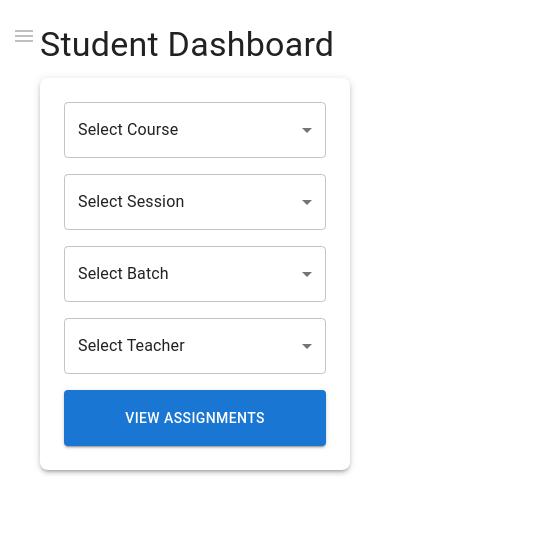
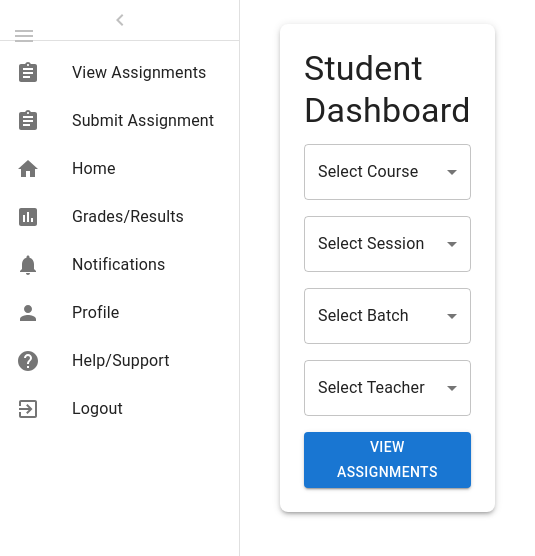
Before and after one commit to MusadiqueMuslim1997/hackhathon-repo, a React (Create React App) app: page / in a window 390 px wide. Shown: the top 556 px of the page, 535 px wide, since content can reach past the window. Built offline with nearby package versions, Linux system fonts and the light colour scheme.

Commit message:
add link

```diff
--- a/src/App.js
+++ b/src/App.js
@@ -1,6 +1,6 @@
 import React from 'react';
 import StudentDashboard from './pages/StudentDashboard';
-import MainAssignment from './pages/MainAssignment';
+
 
 const App = () => {
   return (
--- a/src/pages/SideBar.jsx
+++ b/src/pages/SideBar.jsx
@@ -1,45 +1,35 @@
 import React from 'react';
 import {
-  Drawer, List, ListItem, ListItemIcon, ListItemText, IconButton, Divider, Box
+  Drawer, List, ListItem, ListItemIcon, ListItemText, Divider, IconButton
 } from '@mui/material';
 import {
-  Assignment, Home, Assessment, Notifications, Person, Help, ExitToApp, Menu, ChevronLeft
+  Home, Assignment, Assessment, Notifications, Person, Help, ExitToApp, ChevronLeft
 } from '@mui/icons-material';
-import { useTheme, useMediaQuery } from '@mui/material';
 
-export default function SideBar({ drawerOpen, toggleDrawer, setSelectedSection }) {
-  const theme = useTheme();
-  const isMobile = useMediaQuery(theme.breakpoints.down('sm'));
-
+export default function Sidebar({ drawerOpen, toggleDrawer, setSelectedSection }) {
   return (
     <Drawer
-      variant={isMobile ? 'temporary' : 'permanent'}
+      variant="permanent"
       open={drawerOpen}
-      onClose={toggleDrawer}
       sx={{
         width: 240,
         flexShrink: 0,
         [`& .MuiDrawer-paper`]: {
           width: 240,
           boxSizing: 'border-box',
-          display: isMobile ? (drawerOpen ? 'block' : 'none') : 'block',
         },
       }}
     >
-      <Box sx={{ display: 'flex', alignItems: 'center', justifyContent: 'flex-end', padding: 1 }}>
-        {isMobile && (
-          <IconButton onClick={toggleDrawer} sx={{ color: 'silver' }}>
-            <ChevronLeft />
-          </IconButton>
-        )}
-      </Box>
+      <IconButton onClick={toggleDrawer} sx={{ color: 'silver' }}>
+        <ChevronLeft />
+      </IconButton>
       <Divider />
       <List>
-        <ListItem button onClick={() => setSelectedSection('assignment-preview')}>
+        <ListItem button onClick={() => setSelectedSection('view-assignments')}>
           <ListItemIcon>
             <Assignment />
           </ListItemIcon>
-          <ListItemText primary="Assignment Preview" />
+          <ListItemText primary="View Assignments" />
         </ListItem>
         <ListItem button onClick={() => setSelectedSection('submit-assignment')}>
           <ListItemIcon>
@@ -47,37 +37,37 @@ export default function SideBar({ drawerOpen, toggleDrawer, setSelectedSection }
           </ListItemIcon>
           <ListItemText primary="Submit Assignment" />
         </ListItem>
-        <ListItem button onClick={() => setSelectedSection('home')}>
+        <ListItem button>
           <ListItemIcon>
             <Home />
           </ListItemIcon>
           <ListItemText primary="Home" />
         </ListItem>
-        <ListItem button onClick={() => setSelectedSection('grades-results')}>
+        <ListItem button>
           <ListItemIcon>
             <Assessment />
           </ListItemIcon>
           <ListItemText primary="Grades/Results" />
         </ListItem>
-        <ListItem button onClick={() => setSelectedSection('notifications')}>
+        <ListItem button>
           <ListItemIcon>
             <Notifications />
           </ListItemIcon>
           <ListItemText primary="Notifications" />
         </ListItem>
-        <ListItem button onClick={() => setSelectedSection('profile')}>
+        <ListItem button>
           <ListItemIcon>
             <Person />
           </ListItemIcon>
           <ListItemText primary="Profile" />
         </ListItem>
-        <ListItem button onClick={() => setSelectedSection('help-support')}>
+        <ListItem button>
           <ListItemIcon>
             <Help />
           </ListItemIcon>
           <ListItemText primary="Help/Support" />
         </ListItem>
-        <ListItem button onClick={() => setSelectedSection('logout')}>
+        <ListItem button>
           <ListItemIcon>
             <ExitToApp />
           </ListItemIcon>
--- /dev/null
+++ b/src/pages/StudentDashboard.css
@@ -0,0 +1,22 @@
+*{
+    margin: 0px;
+    padding: 0px;
+    box-sizing: border-box;
+}
+
+.boxes{
+    width: 100%;
+    padding: 10px;
+    display: flex;
+    align-items: center;
+    justify-content: center;
+    flex-wrap: wrap;
+    gap: 20px;
+    box-shadow: rgba(0, 0, 0, 0.16) 0px 1px 4px;
+}
+.selectCpurse{
+    width: 100%;
+}
+.selectBatch{
+    width: 100%;
+}
--- a/src/pages/StudentDashboard.jsx
+++ b/src/pages/StudentDashboard.jsx
@@ -4,7 +4,8 @@ import {
 } from '@mui/material';
 import { Menu } from '@mui/icons-material';
 import Sidebar from './SideBar';
-
+import AssignmentPreview from './AssignmentPreview'; // Import the AssignmentPreview component
+import SubmitAssignment from '../SubmitAssignment'; // Import the SubmitAssignment component
 
 export default function StudentDashboard() {
   const [drawerOpen, setDrawerOpen] = useState(false);
@@ -12,6 +13,8 @@ export default function StudentDashboard() {
   const [selectedSession, setSelectedSession] = useState('');
   const [selectedBatch, setSelectedBatch] = useState('');
   const [selectedTeacher, setSelectedTeacher] = useState('');
+  const [selectedSection, setSelectedSection] = useState(''); // Track current section
+  const [deadline, setDeadline] = useState('2024-08-01'); // Example deadline date
 
   const toggleDrawer = () => {
     setDrawerOpen(prev => !prev);
@@ -21,10 +24,108 @@ export default function StudentDashboard() {
     setter(event.target.value);
   };
 
+  const renderContent = () => {
+    switch (selectedSection) {
+      case 'view-assignments':
+        return (
+          <AssignmentPreview
+            onAddAssignment={() => setSelectedSection('submit-assignment')}
+            deadline={deadline} // Passing deadline as prop to AssignmentPreview
+          />
+        );
+      case 'submit-assignment':
+        return <SubmitAssignment deadline={deadline} />;
+      default:
+        return (
+          <Box>
+            <Typography variant="h4" gutterBottom>
+              Student Dashboard
+            </Typography>
+            <Grid container spacing={2} alignItems="center">
+              <Grid container item xs={12} spacing={2}>
+                <Grid item xs={12} sm={6}>
+                  <Select
+                    value={selectedCourse}
+                    onChange={handleChange(setSelectedCourse)}
+                    displayEmpty
+                    inputProps={{ 'aria-label': 'Select Course' }}
+                    fullWidth
+                    sx={{ height: '56px' }}
+                  >
+                    <MenuItem value="" disabled>Select Course</MenuItem>
+                    <MenuItem value="course1">Course 1</MenuItem>
+                    <MenuItem value="course2">Course 2</MenuItem>
+                    <MenuItem value="course3">Course 3</MenuItem>
+                  </Select>
+                </Grid>
+                <Grid item xs={12} sm={6}>
+                  <Select
+                    value={selectedSession}
+                    onChange={handleChange(setSelectedSession)}
+                    displayEmpty
+                    inputProps={{ 'aria-label': 'Select Session' }}
+                    fullWidth
+                    sx={{ height: '56px' }}
+                  >
+                    <MenuItem value="" disabled>Select Session</MenuItem>
+                    <MenuItem value="session1">Session 1</MenuItem>
+                    <MenuItem value="session2">Session 2</MenuItem>
+                    <MenuItem value="session3">Session 3</MenuItem>
+                  </Select>
+                </Grid>
+              </Grid>
+              <Grid container item xs={12} spacing={2}>
+                <Grid item xs={12} sm={4}>
+                  <Select
+                    value={selectedBatch}
+                    onChange={handleChange(setSelectedBatch)}
+                    displayEmpty
+                    inputProps={{ 'aria-label': 'Select Batch' }}
+                    fullWidth
+                    sx={{ height: '56px' }}
+                  >
+                    <MenuItem value="" disabled>Select Batch</MenuItem>
+                    <MenuItem value="batch1">Batch 1</MenuItem>
+                    <MenuItem value="batch2">Batch 2</MenuItem>
+                    <MenuItem value="batch3">Batch 3</MenuItem>
+                  </Select>
+                </Grid>
+                <Grid item xs={12} sm={4}>
+                  <Select
+                    value={selectedTeacher}
+                    onChange={handleChange(setSelectedTeacher)}
+                    displayEmpty
+                    inputProps={{ 'aria-label': 'Select Teacher' }}
+                    fullWidth
+                    sx={{ height: '56px' }}
+                  >
+                    <MenuItem value="" disabled>Select Teacher</MenuItem>
+                    <MenuItem value="teacher1">Teacher 1</MenuItem>
+                    <MenuItem value="teacher2">Teacher 2</MenuItem>
+                    <MenuItem value="teacher3">Teacher 3</MenuItem>
+                  </Select>
+                </Grid>
+                <Grid item xs={12} sm={4} display="flex" alignItems="center" justifyContent="center">
+                  <Button
+                    variant="contained"
+                    color="primary"
+                    sx={{ height: '56px', py: 1.5 }}
+                    fullWidth
+                    onClick={() => setSelectedSection('view-assignments')} // Set section to view-assignments
+                  >
+                    View Assignments
+                  </Button>
+                </Grid>
+              </Grid>
+            </Grid>
+          </Box>
+        );
+    }
+  };
+
   return (
     <Box sx={{ display: 'flex' }}>
       <CssBaseline />
-      {/* IconButton for mobile to open sidebar */}
       <IconButton
         color="inherit"
         aria-label="open drawer"
@@ -34,102 +135,17 @@ export default function StudentDashboard() {
       >
         <Menu />
       </IconButton>
-      <Sidebar drawerOpen={drawerOpen} toggleDrawer={toggleDrawer} setSelectedSection={() => {}} />
+      <Sidebar drawerOpen={drawerOpen} toggleDrawer={toggleDrawer} setSelectedSection={setSelectedSection} />
       <Box component="main" sx={{ flexGrow: 1, bgcolor: 'background.default', p: 3 }}>
         <Container>
-          <Typography variant="h4" gutterBottom>
-            Student Dashboard
-          </Typography>
           <Box sx={{
-            boxShadow: 3, // Adjust shadow for different effects
-            borderRadius: 2, // Rounded corners
-            p: 3, // Padding inside the box
-            mb: 3, // Margin at the bottom
-            backgroundColor: 'background.paper' // Background color
+            boxShadow: 3,
+            borderRadius: 2,
+            p: 3,
+            mb: 3,
+            backgroundColor: 'background.paper'
           }}>
-            <Grid container spacing={2} alignItems="center">
-              {/* First line: Select Course and Select Session */}
-              <Grid container item xs={12} spacing={2}>
-                <Grid item xs={12} sm={6}>
-                  <Select
-                    value={selectedCourse}
-                    onChange={handleChange(setSelectedCourse)}
-                    displayEmpty
-                    inputProps={{ 'aria-label': 'Select Course' }}
-                    fullWidth
-                    sx={{ height: '56px' }} // Consistent height
-                  >
-                    <MenuItem value="" disabled>Select Course</MenuItem>
-                    <MenuItem value="course1">Course 1</MenuItem>
-                    <MenuItem value="course2">Course 2</MenuItem>
-                    <MenuItem value="course3">Course 3</MenuItem>
-                    {/* Add more courses as needed */}
-                  </Select>
-                </Grid>
-                <Grid item xs={12} sm={6}>
-                  <Select
-                    value={selectedSession}
-                    onChange={handleChange(setSelectedSession)}
-                    displayEmpty
-                    inputProps={{ 'aria-label': 'Select Session' }}
-                    fullWidth
-                    sx={{ height: '56px' }} // Consistent height
-                  >
-                    <MenuItem value="" disabled>Select Session</MenuItem>
-                    <MenuItem value="session1">Session 1</MenuItem>
-                    <MenuItem value="session2">Session 2</MenuItem>
-                    <MenuItem value="session3">Session 3</MenuItem>
-                    {/* Add more sessions as needed */}
-                  </Select>
-                </Grid>
-              </Grid>
-
-              {/* Second line: Select Batch, Select Teacher, and View Assignments */}
-              <Grid container item xs={12} spacing={2}>
-                <Grid item xs={12} sm={4}>
-                  <Select
-                    value={selectedBatch}
-                    onChange={handleChange(setSelectedBatch)}
-                    displayEmpty
-                    inputProps={{ 'aria-label': 'Select Batch' }}
-                    fullWidth
-                    sx={{ height: '56px' }} // Consistent height
-                  >
-                    <MenuItem value="" disabled>Select Batch</MenuItem>
-                    <MenuItem value="batch1">Batch 1</MenuItem>
-                    <MenuItem value="batch2">Batch 2</MenuItem>
-                    <MenuItem value="batch3">Batch 3</MenuItem>
-                    {/* Add more batches as needed */}
-                  </Select>
-                </Grid>
-                <Grid item xs={12} sm={4}>
-                  <Select
-                    value={selectedTeacher}
-                    onChange={handleChange(setSelectedTeacher)}
-                    displayEmpty
-                    inputProps={{ 'aria-label': 'Select Teacher' }}
-                    fullWidth
-                    sx={{ height: '56px' }} // Consistent height
-                  >
-                    <MenuItem value="" disabled>Select Teacher</MenuItem>
-                    <MenuItem value="teacher1">Teacher 1</MenuItem>
-                    <MenuItem value="teacher2">Teacher 2</MenuItem>
-                    <MenuItem value="teacher3">Teacher 3</MenuItem>
-                    {/* Add more teachers as needed */}
-                  </Select>
-                </Grid>
-                <Grid item xs={12} sm={4} display="flex" alignItems="center" justifyContent="center">
-                  <Button
-                    variant="contained"
-                    color="primary"
-                    sx={{ height: '56px', py: 1.5 }} // Consistent height
-                    fullWidth
-                  >
-                    View Assignments
-                  </Button>
-                </Grid>
-              </Grid>
-            </Grid>
+            {renderContent()}
           </Box>
         </Container>
       </Box>
```
